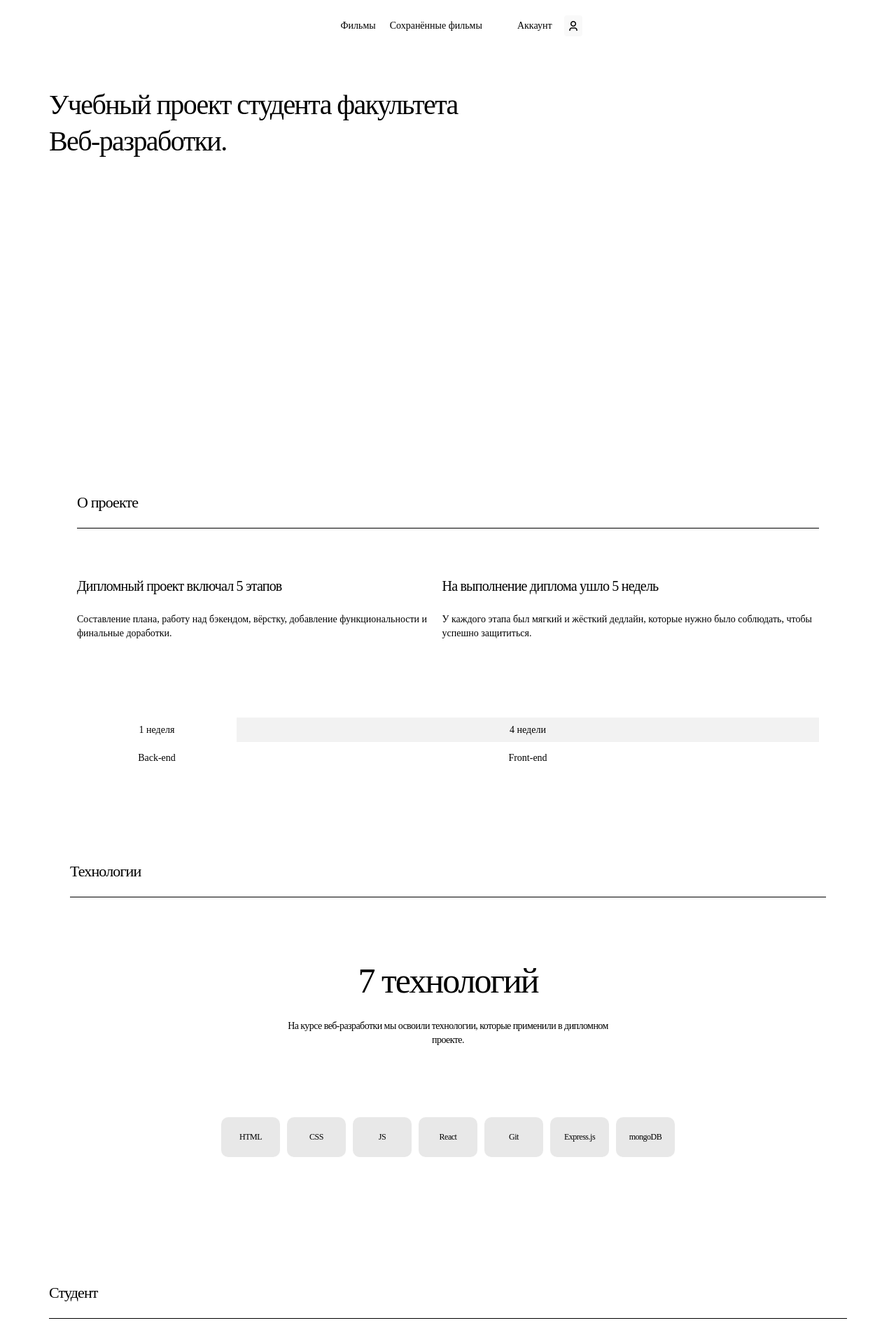
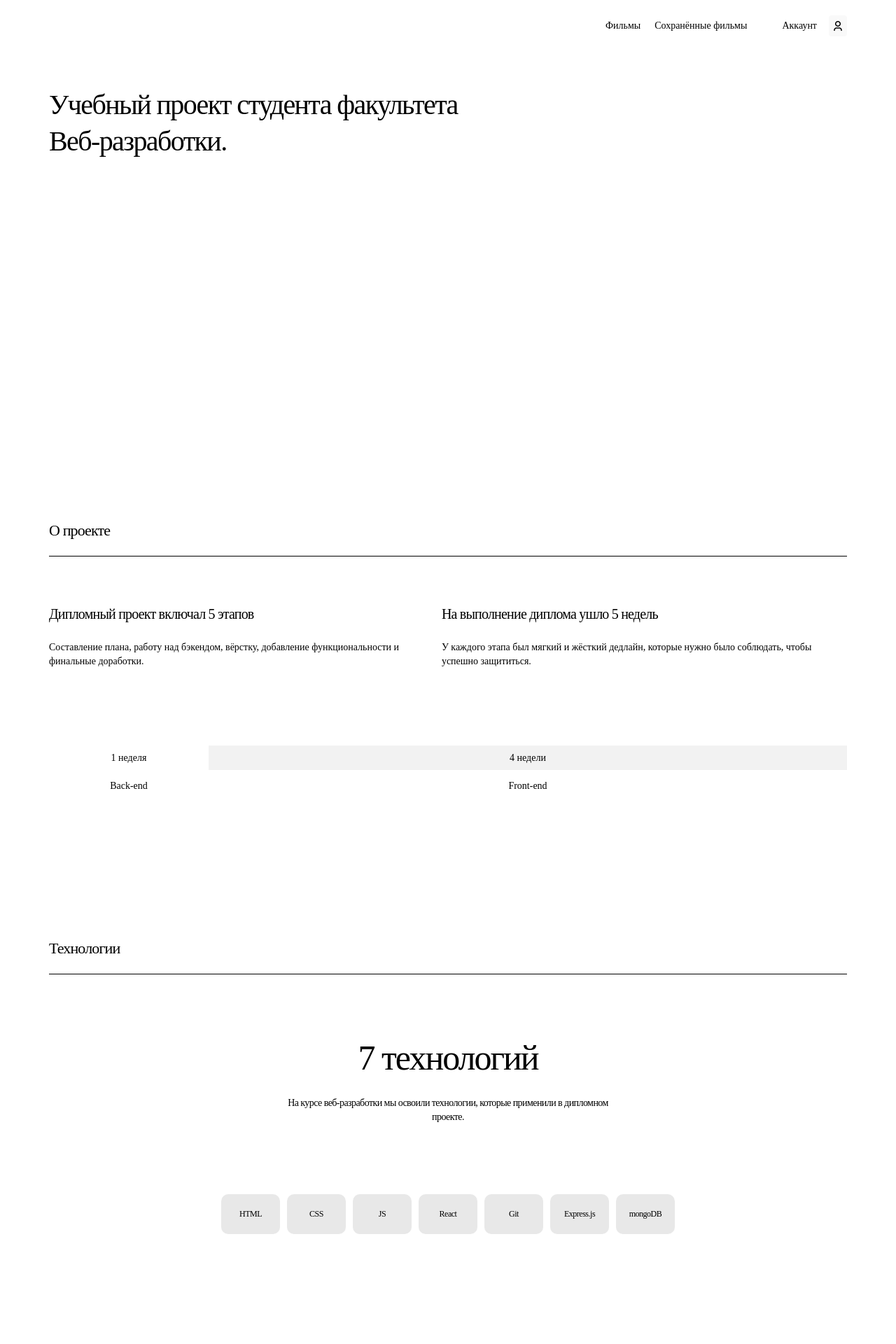
Before and after one commit to Kripns/movie-explorer-frontend, a React (Create React App) app: page / in a window 1280 px wide. Shown: the top 1920 px of the page at 70% size. Built offline with nearby package versions, Linux system fonts and the light colour scheme; the HTML template or start-up script is replaced by a standard one.

Commit message:
fix/ fix bugs in layout

```diff
--- a/src/components/AboutProject/AboutProject.css
+++ b/src/components/AboutProject/AboutProject.css
@@ -1,5 +1,6 @@
 .about-project {
-  padding: 70px 110px;
+  padding: 110px 70px;
+  box-sizing: border-box;
 }
 
 .table {
@@ -52,7 +53,7 @@
 }
 
 .two-columns__heading_left {
-  background: var(--green-button);
+  background: var(--green-background);
 }
 
 .two-columns__heading_right {
--- a/src/components/Footer/Footer.css
+++ b/src/components/Footer/Footer.css
@@ -1,6 +1,8 @@
 .footer {
   background: #fafafa;
   padding: 79px 70px 20px;
+  width: 100%;
+  box-sizing: border-box;
 }
 
 .footer__text {
--- a/src/components/Header/Header.css
+++ b/src/components/Header/Header.css
@@ -1,8 +1,9 @@
 .header {
-  margin-inline: auto;
-  padding: 18px 70px;
+  width: 100%;
   display: flex;
   justify-content: space-between;
+  padding: 18px 70px;
+  box-sizing: border-box;
   background: var(--white-background);
 }
 
--- a/src/components/Movies/Movies.css
+++ b/src/components/Movies/Movies.css
@@ -1,4 +1,5 @@
 .movies {
+  width: 100%;
   display: flex;
   flex-direction: column;
   align-items: center;
--- a/src/components/MoviesCardList/MoviesCardList.css
+++ b/src/components/MoviesCardList/MoviesCardList.css
@@ -1,12 +1,11 @@
 .movies__card-list {
-  max-width: calc(1280px - 2 * 70px);
   width: 100%;
   display: grid;
   justify-content: center;
   grid-template-columns: repeat(auto-fit, 364px);
   gap: 30px 24px;
   list-style-type: none;
-
   margin: 0;
-  padding: 80px 0;
+  padding: 80px 70px;
+  box-sizing: border-box;
 }
--- a/src/components/Profile/Profile.css
+++ b/src/components/Profile/Profile.css
@@ -1,4 +1,6 @@
 .profile {
+  max-width: 410px;
+  width: 100%;
   display: flex;
   flex-direction: column;
   align-items: center;
--- a/src/components/SavedMovies/SavedMovies.css
+++ b/src/components/SavedMovies/SavedMovies.css
@@ -1,4 +1,5 @@
 .saved-movies {
+  width: 100%;
   display: flex;
   flex-direction: column;
   align-items: center;
--- a/src/components/SearchForm/SearchForm.css
+++ b/src/components/SearchForm/SearchForm.css
@@ -1,11 +1,10 @@
 .search-form {
-    display: flex;
-    max-width: calc(1280px - 2 * 70px);
-    width: 100%;
-    flex-direction: column;
-    gap: 28px;
-    padding: 80px 0 40px;
-    border-bottom: 1px solid #e8e8e8;
+  width: calc(100% - 140px);
+  display: flex;
+  flex-direction: column;
+  gap: 28px;
+  padding: 80px 0 40px;
+  border-bottom: 1px solid #e8e8e8;
 }
 
 .search-form__input-wrapper {
--- a/src/components/Techs/Techs.css
+++ b/src/components/Techs/Techs.css
@@ -1,5 +1,5 @@
 .techs {
-  padding: 70px 100px;
+  padding: 100px 70px;
   background: var(--light-background);
   color: var(--black-text);
   text-align: center;
```
